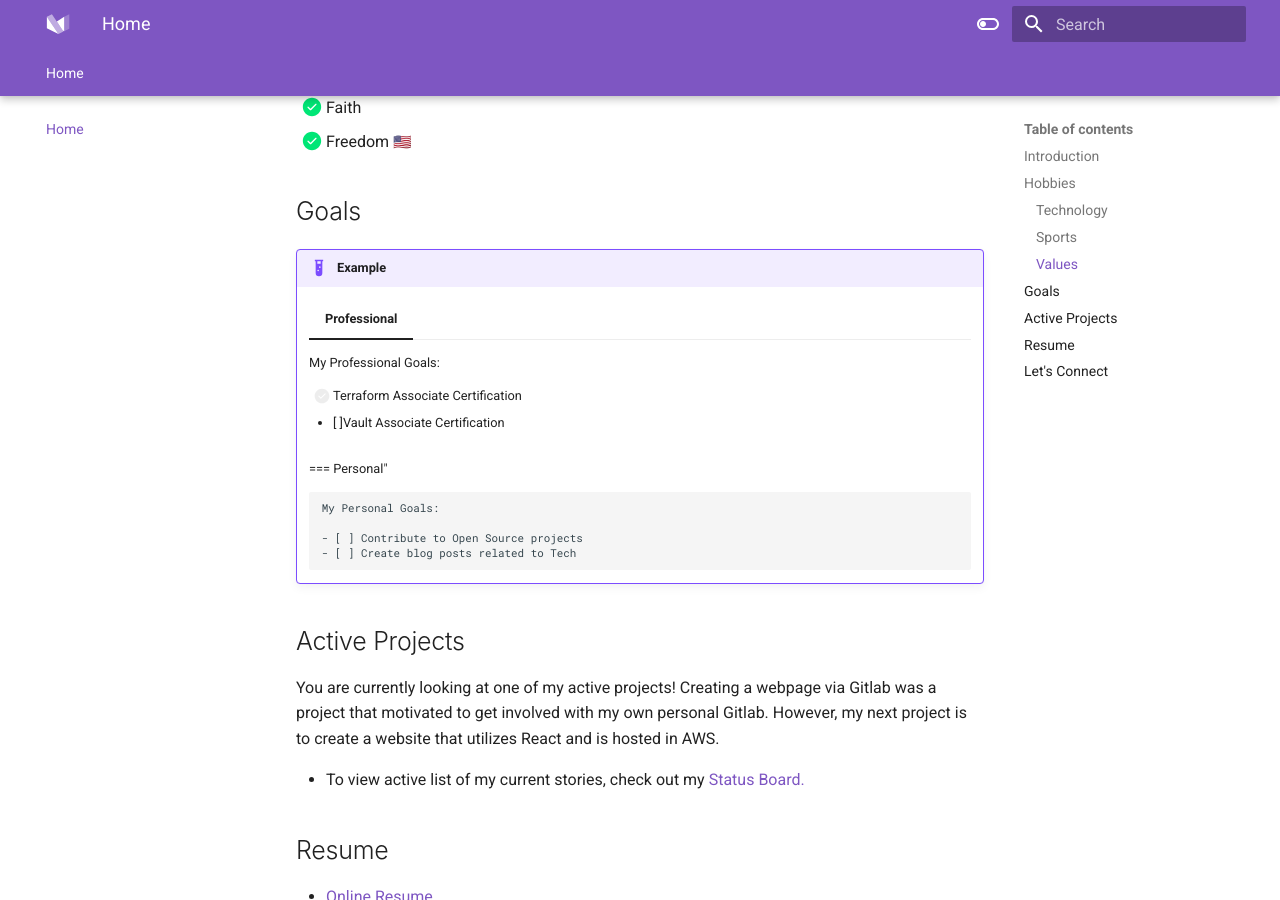
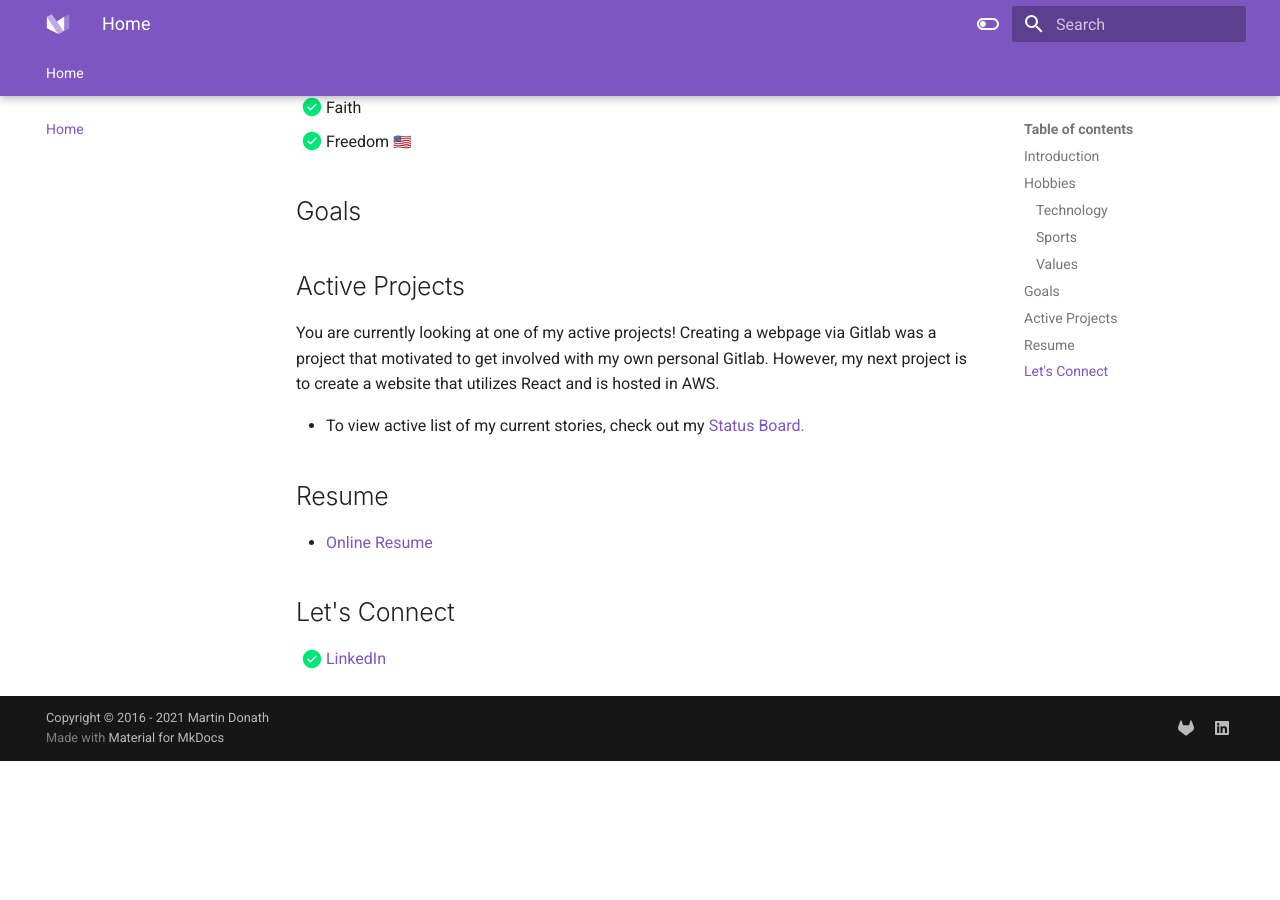
Before and after one commit to stevejoluc/stevejoluc.github.io, an MkDocs documentation site: the page built from docs/index.md, in a window 1280 px wide and 900 px high, scrolled down 1035 px. Built offline with MkDocs 1.6.1 and Material for MkDocs 9.7.7, drawn with Linux system fonts in a browser that asks for light colours; emoji names are drawn with the system emoji font; after the commit the page ends 1796 px from its top, so only the background shows below that.

Commit message:
Update docs/index.md

```diff
--- a/docs/index.md
+++ b/docs/index.md
@@ -27,21 +27,6 @@ My name is Steven. I am known to be a natural leader who is passionate about abo
 - [x] Freedom :flag_us:
 
 ## Goals
-!!! example
-
-    === "Professional"
-
-        My Professional Goals:
-
-        - [ ] Terraform Associate Certification
-        - [ ]Vault Associate Certification
-
-    ===  Personal"
-
-        My Personal Goals:
-
-        - [ ] Contribute to Open Source projects
-        - [ ] Create blog posts related to Tech
 
 
 ## Active Projects
```
